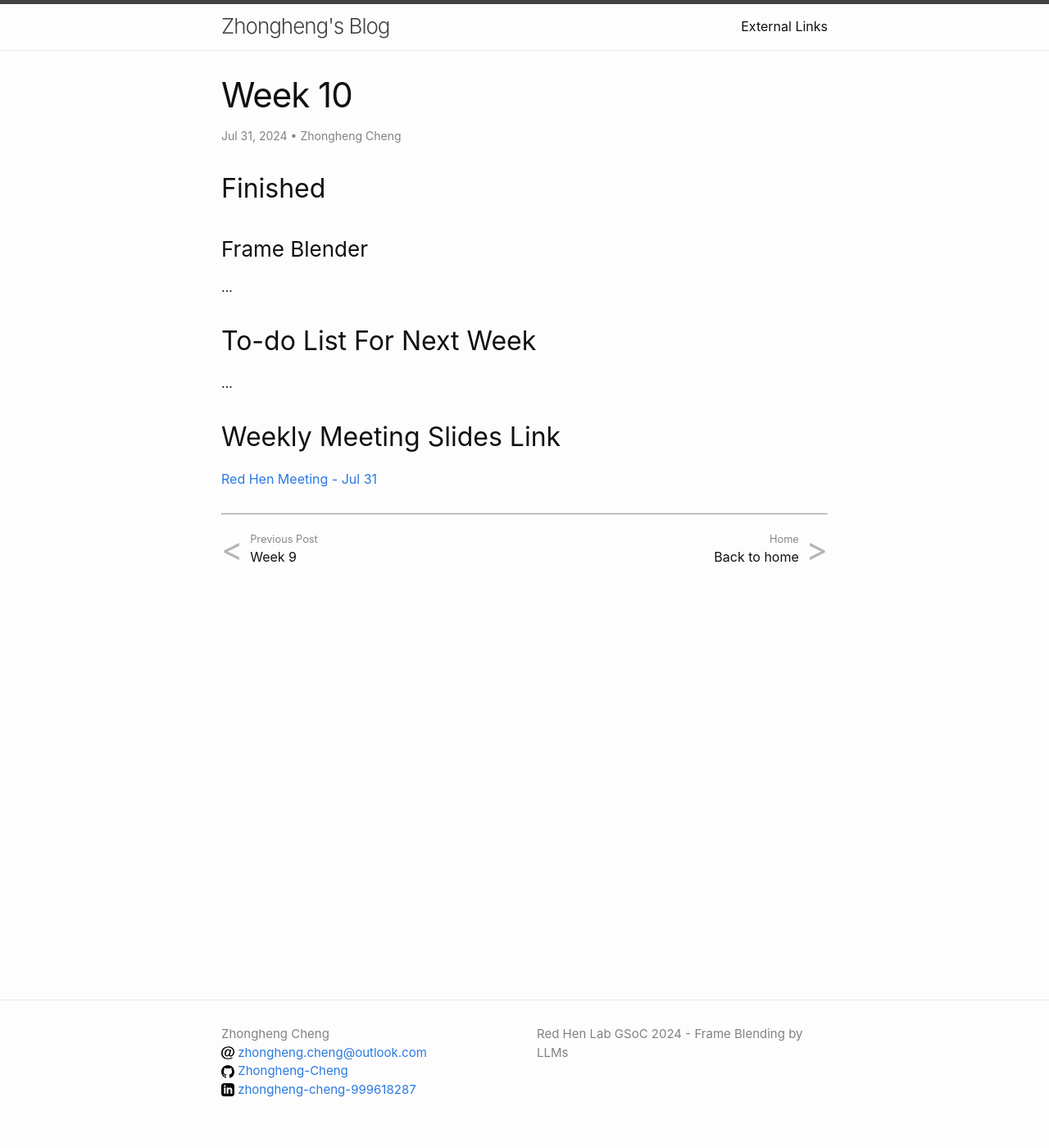
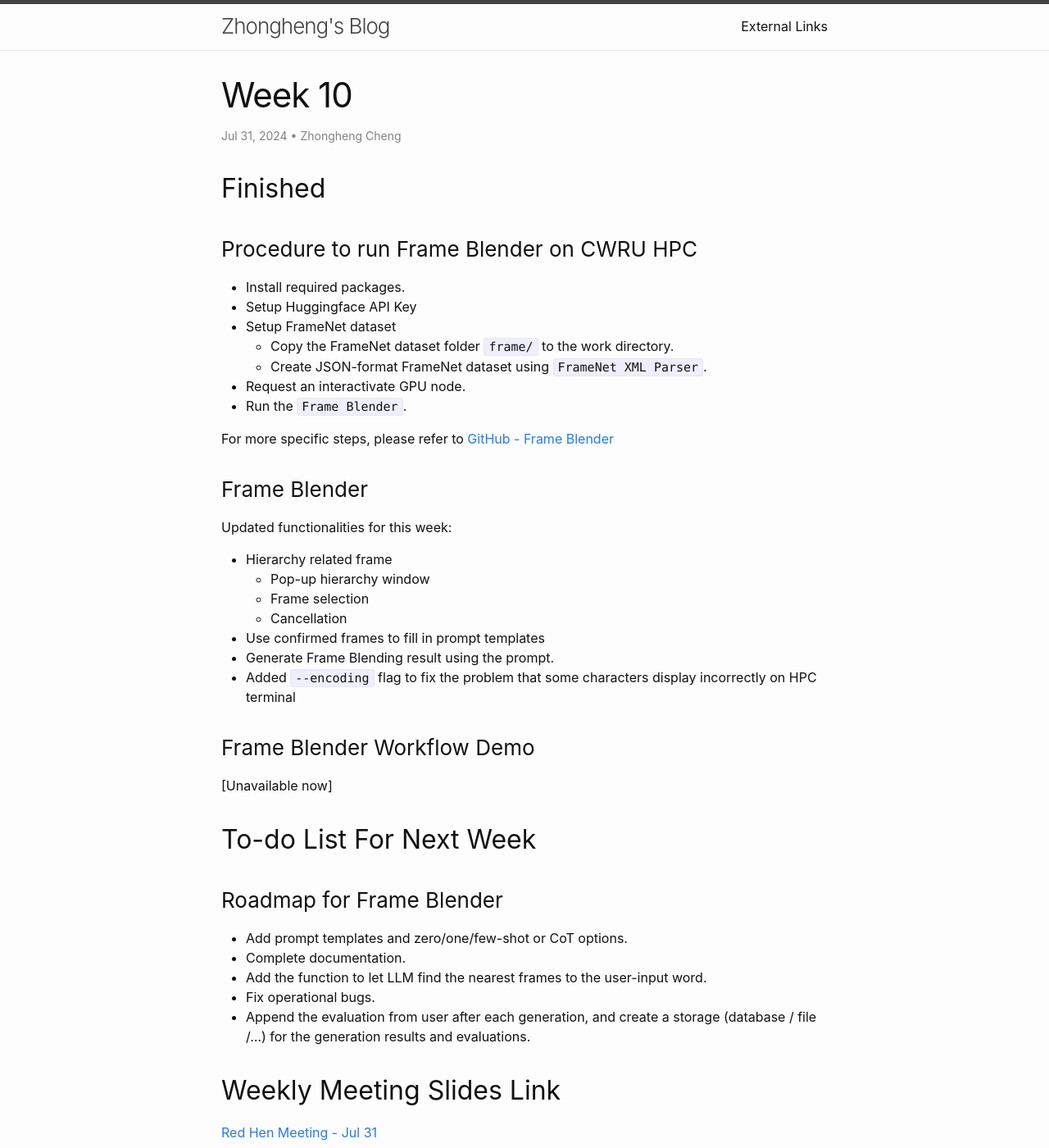
Before and after one commit to Zhongheng-Cheng/zhongheng-cheng.github.io, a Jekyll site: the page built from _posts/2024-07-31-Week-10.md, in a window 1280 px wide and 1400 px high. Shown: the whole window at 82% size. Built offline with Jekyll 4.4.1, drawn with Linux system fonts in a browser that asks for light colours.

Commit message:
updated blog

```diff
--- a/_posts/2024-07-31-Week-10.md
+++ b/_posts/2024-07-31-Week-10.md
@@ -16,14 +16,43 @@ layout: post
 
 ## Finished
 
+### Procedure to run Frame Blender on CWRU HPC
+
+- Install required packages.
+- Setup Huggingface API Key
+- Setup FrameNet dataset
+    - Copy the FrameNet dataset folder `frame/` to the work directory.
+    - Create JSON-format FrameNet dataset using `FrameNet XML Parser`.
+- Request an interactivate GPU node.
+- Run the `Frame Blender`.
+
+For more specific steps, please refer to [GitHub - Frame Blender](https://github.com/Zhongheng-Cheng/gsoc2024-frame-blending?tab=readme-ov-file#frame-blender)
+
 ### Frame Blender
 
-...
+Updated functionalities for this week:
 
+- Hierarchy related frame
+    - Pop-up hierarchy window
+    - Frame selection
+    - Cancellation
+- Use confirmed frames to fill in prompt templates
+- Generate Frame Blending result using the prompt.
+- Added `--encoding` flag to fix the problem that some characters display incorrectly on HPC terminal
+
+### Frame Blender Workflow Demo
+
+[Unavailable now]
 
 ## To-do List For Next Week
 
-...
+### Roadmap for Frame Blender
+
+- Add prompt templates and zero/one/few-shot or CoT options.
+- Complete documentation.
+- Add the function to let LLM find the nearest frames to the user-input word.
+- Fix operational bugs.
+- Append the evaluation from user after each generation, and create a storage (database / file /…) for the generation results and evaluations.
 
 ## Weekly Meeting Slides Link
 
```
